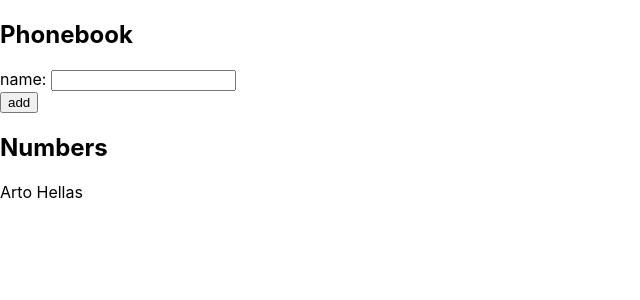
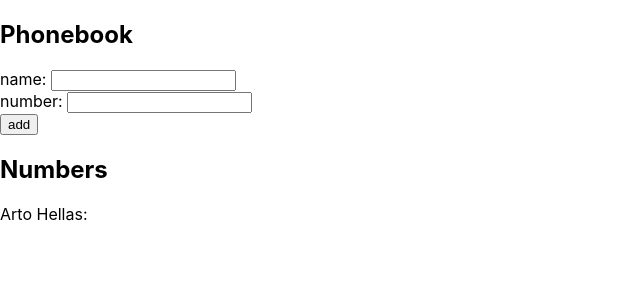
Before and after one commit to prairiepavement/fullstackopen-2021, a React (Create React App) app in the folder part2/phonebook/: page / in a window 1280 px wide. Shown: the top 300 px of the page, without its empty margins (0-640 px from the left). Built offline with nearby package versions, Linux system fonts and the light colour scheme.

Commit message:
exercise 2.8

```diff
--- a/part2/phonebook/src/App.js
+++ b/part2/phonebook/src/App.js
@@ -1,27 +1,34 @@
 import React, { useState } from 'react'
 
-const Person = ({ person }) => <p>{person.name}</p>
+const Person = ({ person }) => <p>{person.name}: {person.number}</p>
 
 const App = () => {
-  const [ persons, setPersons ] = useState([
-    { name: 'Arto Hellas' }
-  ])
+  const [ persons, setPersons ] = useState([{ name: 'Arto Hellas' }])
   const [ newName, setNewName ] = useState('')
+  const [ newNumber, setNewNumber ] = useState('')
 
   const addNumber = (event) => {
     event.preventDefault()
     if(persons.find((person) => person.name === newName )) {
       window.alert(`${newName} is already added to phonebook`)
     }
+    else if(newName === '') {
+        window.alert('please enter a name with the corresponding number')
+    }
     else {
-    const numberObject = {name: newName}
+    const numberObject = {name: newName, number: newNumber}
     setPersons(persons.concat(numberObject))
-    setNewName("")
+    setNewName('')
+    setNewNumber('')
     }
   }
 
   const handleNameChange = (event) => {
     setNewName(event.target.value)
+  }
+
+  const handleNumberChange = (event) => {
+    setNewNumber(event.target.value)
   }
 
   return (
@@ -30,6 +37,9 @@ const App = () => {
       <form onSubmit={addNumber}>
         <div>
           name: <input value={newName} onChange={handleNameChange} />
+        </div>
+        <div>
+          number: <input value={newNumber} onChange={handleNumberChange} />
         </div>
         <div>
           <button type="submit">add</button>
```
